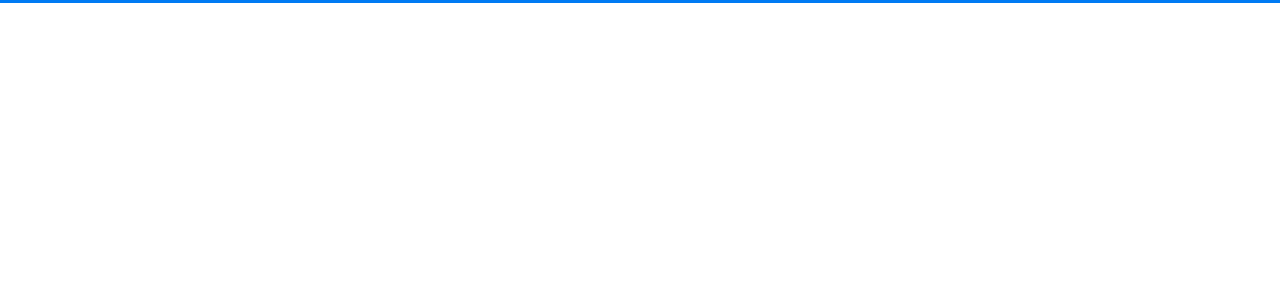
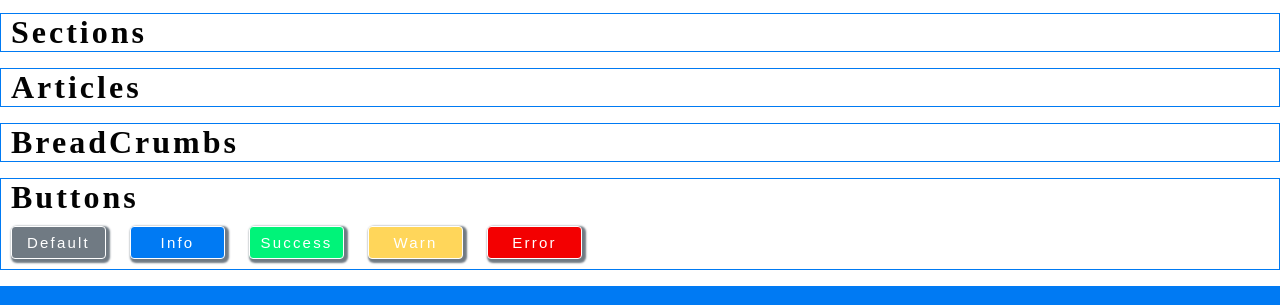
Before and after one commit to WMontagnon/nuCSS, a website: page dist/index.html in a window 1280 px wide. Shown: the part 1788-2093 px from the top of the page. Before the commit the page ends 1791 px from the top, so only its background shows below. Drawn offline with nearby package versions, Linux system fonts and the light colour scheme; files that its build step writes are made by us from their sources.

Commit message:
Create button component and add button-shadow mixin.

```diff
--- /dev/null
+++ b/assets/scss/lib/components/_btns.scss
@@ -0,0 +1,38 @@
+// --------------------
+// Button styles
+// --------------------
+
+button {
+	border-radius: 4px;
+	margin: 10px 10px;
+	width: 95px;
+	height: 33px;
+	letter-spacing: 2.2px;
+	font-size: 15px;
+	color: $white;
+	border: 1px solid;
+	@include box-shadow-btn($gray);
+}
+
+.btn {
+
+	&--default {
+		background: $btn-default;
+	}
+
+	&--info {
+		background: $btn-info;
+	}
+
+	&--success {
+		background: $btn-success;
+	}
+
+	&--warning {
+		background: $btn-warning;
+	}
+
+	&--error {
+		background: $btn-error;
+	}
+}
--- a/assets/scss/lib/components/_components.scss
+++ b/assets/scss/lib/components/_components.scss
@@ -1,7 +1,8 @@
+@import 'auto-grid';
 @import 'blockquote';
+@import 'btns';
 @import 'code';
 @import 'grid';
-@import 'auto-grid';
+@import 'forms';
 @import 'link';
 @import 'list';
-@import 'forms';
--- a/assets/scss/lib/layouts/_section.scss
+++ b/assets/scss/lib/layouts/_section.scss
@@ -46,7 +46,32 @@
 	&--forms {
 		@extend .section;
 	}
+
 	&--grid {
 		@extend .section;
 	}
+
+	&--cards {
+		@extend .section;
+	}
+
+	&--table {
+		@extend .section;
+	}
+
+	&--sections {
+		@extend .section;
+	}
+
+	&--articles {
+		@extend .section;
+	}
+
+	&--breadcrumbs {
+		@extend .section;
+	}
+
+	&--buttons {
+		@extend .section;
+	}
 }
--- /dev/null
+++ b/assets/scss/lib/mixins/_box-shadows.scss
@@ -0,0 +1,13 @@
+/// Box Shadows
+/// Mixin to add box-shadow effect to buttons
+/// according to their colors
+/// @author nuCSS
+/// @access public
+/// @example scss - Box shadow btn mixin
+///		.your-code-elment {
+///			@include box-shadow-btn($btn-info);
+///		}
+/// 	// box-shadow: 2px 2px 2px 2px $btn-info;
+@mixin box-shadow-btn($color) {
+	box-shadow: 2px 2px 2px 2px $color;
+}
--- a/assets/scss/lib/mixins/_mixins.scss
+++ b/assets/scss/lib/mixins/_mixins.scss
@@ -1 +1,2 @@
 @import 'grid';
+@import 'box-shadows';
--- a/assets/scss/lib/variables/_colors.scss
+++ b/assets/scss/lib/variables/_colors.scss
@@ -1,6 +1,7 @@
 ////
 /// File Labels for Colors
 /// @group Colors
+/// @access public
 /// @author nuCSS
 ////
 
@@ -61,3 +62,18 @@ $white: hsla(0, 0, 100%, 1) !default;
 ///       color: $bg-code;
 ///    }
 $bg-code: hsla(0, 0%, 94.9%, 1) !default; /* light-gray */
+
+
+/// The background color of the button
+/// @name button-[default|info|success|warning|error]
+/// @see General Color Gray
+/// @see Brand Primary
+/// @example
+///			.your-code-element {
+///				background: $btn-default;
+///			}
+$btn-default: $gray !default;                       /* light gray */
+$btn-info: $brand-primary !default;                 /* blue */
+$btn-success: hsla(149.9, 100%, 47.6%, 1) !default; /* lime green */
+$btn-warning: hsla(45.1,100%,67.6%, 1) !default;    /* light yellow */
+$btn-error: hsla(359.8, 100%, 47.6%, 1) !default;   /* red */
```
Also changed, not shown: dist/index.html.
